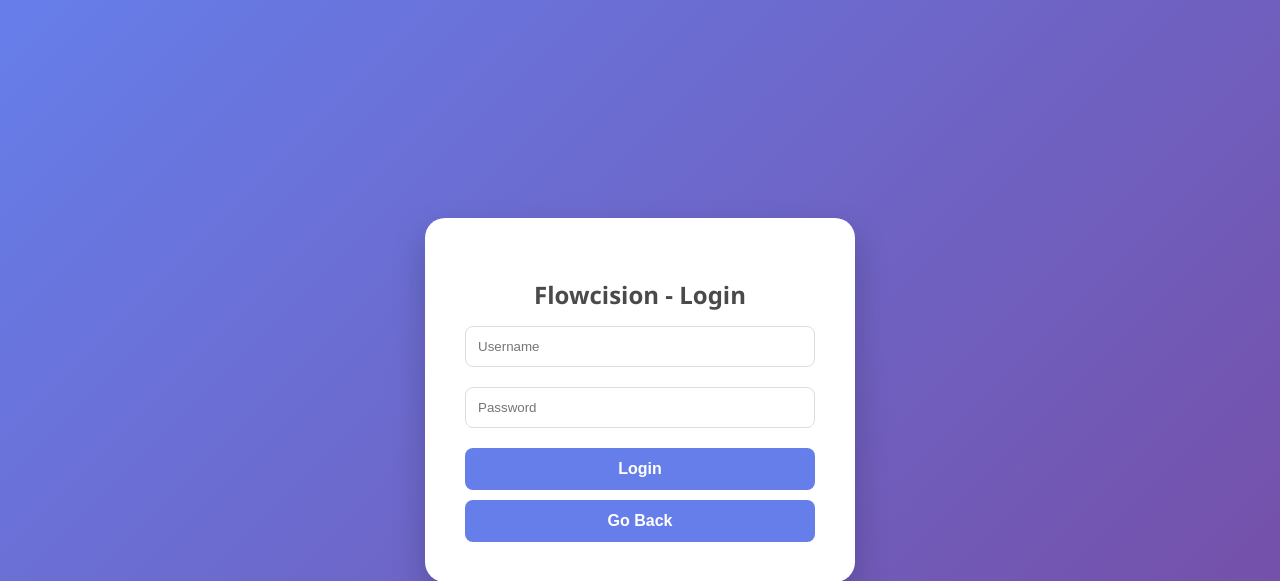
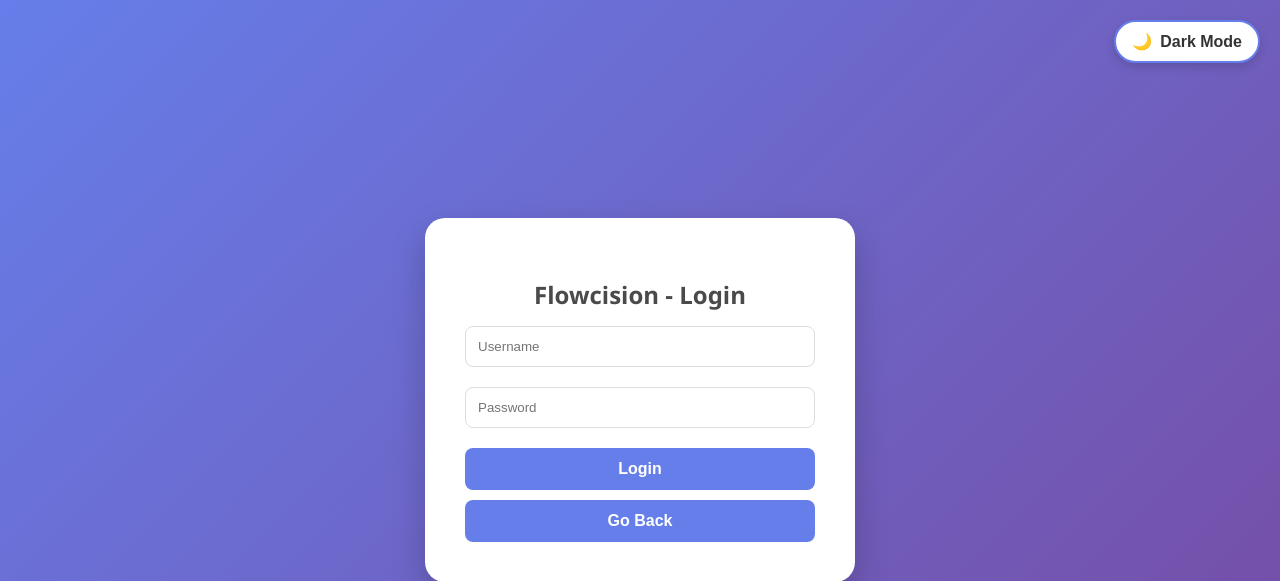
Before and after one commit to IOI4896/GitExercise-Flowcision, a Flask app: page /login in a window 1280 px wide. Shown: the top 581 px of the page. Run offline with Flask 3, Linux system fonts and the light colour scheme.

Commit message:
Update login.html with dark mode

```diff
--- a/templates/login.html
+++ b/templates/login.html
@@ -5,7 +5,6 @@
     <meta name="viewport" content="width=device-width, initial-scale=1.0">
     <title>Flowcision - Login</title>
     <style>
-
         body {
             font-family: 'Segoe UI', Arial, sans-serif;
             background: linear-gradient(135deg, #667eea 0%, #764ba2 100%);
@@ -14,6 +13,7 @@
             align-items: center;
             height: 100vh;
             margin: 0;
+            transition: background 0.3s ease;
         }
         .login-card {
             background: white;
@@ -22,8 +22,9 @@
             box-shadow: 0 15px 35px rgba(0,0,0,0.2);
             width: 350px;
             text-align: center;
+            transition: background-color 0.3s ease, box-shadow 0.3s ease;
         }
-        h2 { color: #4a4a4a; margin-bottom: 5px; }
+        h2 { color: #4a4a4a; margin-bottom: 5px; transition: color 0.3s ease; }
         input {
             width: 100%;
             padding: 12px;
@@ -31,6 +32,7 @@
             border: 1px solid #ddd;
             border-radius: 8px;
             box-sizing: border-box;
+            transition: background-color 0.3s ease, color 0.3s ease, border-color 0.3s ease;
         }
         button {
             width: 100%;
@@ -43,11 +45,41 @@
             font-size: 16px;
             font-weight: bold;
             margin-top: 10px;
+            transition: 0.3s;
         }
         button:hover { background-color: #5a67d8; }
+
+        body.dark-mode {
+            background: linear-gradient(135deg, #111324 0%, #1a1a2e 100%) !important;
+            background-color: #1a1a2e !important;
+        }
+        body.dark-mode .login-card {
+            background-color: #22254b !important;
+            box-shadow: 0 15px 35px rgba(0,0,0,0.6) !important;
+        }
+        body.dark-mode h2 {
+            color: #ffffff !important;
+        }
+        body.dark-mode input {
+            background-color: #2c305e !important;
+            color: #ffffff !important;
+            border: 1px solid #4a5199 !important;
+        }
+        body.dark-mode button {
+            background-color: #4f46e5 !important;
+        }
+        body.dark-mode button:hover {
+            background-color: #4338ca !important;
+        }
     </style>
 </head>
 <body>
+    <div id="theme-toggle-container" style="position: fixed; top: 20px; right: 20px; z-index: 9999;">
+        <button id="dark-mode-btn" onclick="toggleDarkMode()" style="width: auto; background: #ffffff; color: #333333; border: 2px solid #667eea; padding: 10px 16px; border-radius: 30px; font-weight: bold; cursor: pointer; box-shadow: 0 4px 10px rgba(0,0,0,0.15); display: flex; align-items: center; gap: 8px; font-family: Arial, sans-serif; margin-top: 0; transition: all 0.3s ease;">
+            <span id="theme-icon">🌙</span> <span id="theme-text">Dark Mode</span>
+        </button>
+    </div>
+
     <div class="login-card">
         <h2>Flowcision - Login</h2>
         <form method = "post">
@@ -62,5 +94,29 @@
             </a>
         </nav>
     </div>
+
+    <script>
+        function toggleDarkMode() {
+            document.body.classList.toggle('dark-mode');
+
+            const btn = document.getElementById('dark-mode-btn');
+            const icon = document.getElementById('theme-icon');
+            const text = document.getElementById('theme-text');
+
+            if (document.body.classList.contains('dark-mode')) {
+                icon.innerText = '☀️';
+                text.innerText = 'Light Mode';
+                btn.style.background = '#333333';
+                btn.style.color = '#ffffff';
+                btn.style.borderColor = '#ffffff';
+            } else {
+                icon.innerText = '🌙';
+                text.innerText = 'Dark Mode';
+                btn.style.background = '#ffffff';
+                btn.style.color = '#333333';
+                btn.style.borderColor = '#667eea';
+            }
+        }
+    </script>
 </body>
 </html>
```
